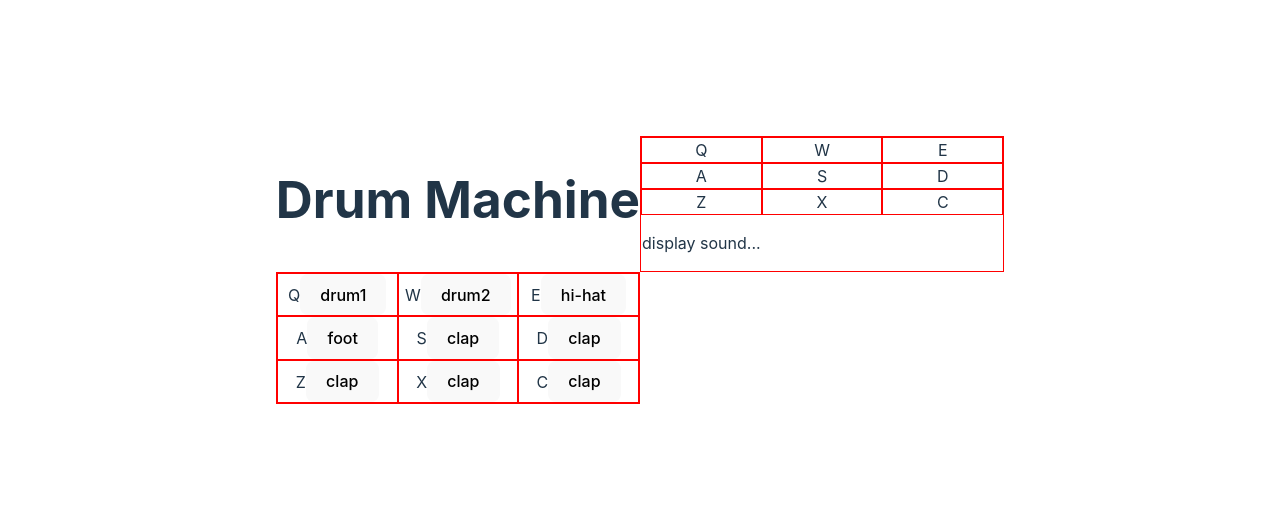
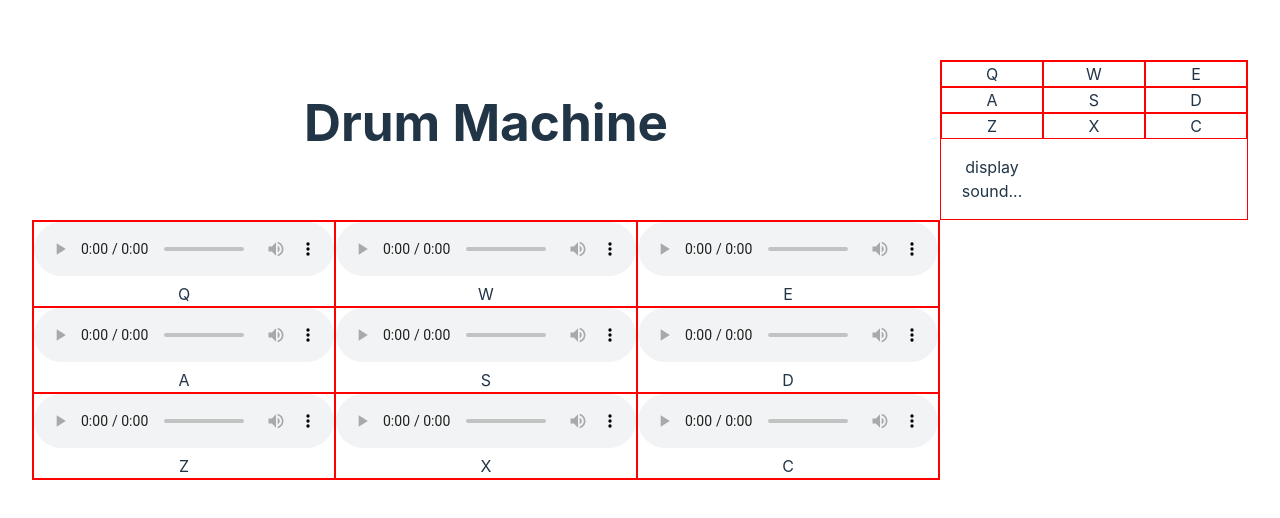
Before and after one commit to JohanCodeForFun/drum-machine, a React (Vite) app: page / in a window 1280 px wide. Shown: the part 130-648 px from the top of the page. Built offline with nearby package versions, Linux system fonts and the light colour scheme.

Commit message:
use freecodecamp drums object

```diff
--- a/src/assets/drumsData.js
+++ b/src/assets/drumsData.js
@@ -1,53 +1,47 @@
-import drum1 from "./BD_LXR_Valve11_A1.wav";
-import drum2 from "./HH_LXR_Valve_11.wav";
-import hiHat from "./HH_LXR_Valve_11.wav";
-import foot from "./Tom_LXR_Valve16.wav"
-import clap from "./Clap_LXR_Valve_1.wav"
-
 export const drums = [
   {
-    id: "Q",
-    name: "drum1",
-    sound: drum1
+    "key": "Q",
+    "song": "Heater-1",
+    "url": "https://s3.amazonaws.com/freecodecamp/drums/Heater-1.mp3"
 },
 {
-    id: "W",
-    name: "drum2",
-    sound: drum2
+    "key": "W",
+    "song": "Heater-2",
+    "url": "https://s3.amazonaws.com/freecodecamp/drums/Heater-2.mp3"
 },
 {
-    id: "E",
-    name: "hi-hat",
-    sound: hiHat
+    "key": "E",
+    "song": "Heater-3",
+    "url": "https://s3.amazonaws.com/freecodecamp/drums/Heater-3.mp3"
 },
 {
-    id: "A",
-    name: "foot",
-    sound: foot
+    "key": "A",
+    "song": "Heater-4",
+    "url": "https://s3.amazonaws.com/freecodecamp/drums/Heater-4_1.mp3"
 },
 {
-    id: "S",
-    name: "clap",
-    sound: clap
+    "key": "S",
+    "song": "Heater-6",
+    "url": "https://s3.amazonaws.com/freecodecamp/drums/Heater-6.mp3"
 },
 {
-    id: "D",
-    name: "clap",
-    sound: clap
+    "key": "D",
+    "song": "Dsc_Oh",
+    "url": "https://s3.amazonaws.com/freecodecamp/drums/Dsc_Oh.mp3"
 },
 {
-    id: "Z",
-    name: "clap",
-    sound: clap
+    "key": "Z",
+    "song": "Kick_n_Hat",
+    "url": "https://s3.amazonaws.com/freecodecamp/drums/Kick_n_Hat.mp3"
 },
 {
-    id: "X",
-    name: "clap",
-    sound: clap
+    "key": "X",
+    "song": "RP4_KICK_1",
+    "url": "https://s3.amazonaws.com/freecodecamp/drums/RP4_KICK_1.mp3"
 },
 {
-    id: "C",
-    name: "clap",
-    sound: clap
-  },
+    "key": "C",
+    "song": "Cev_H2",
+    "url": "https://s3.amazonaws.com/freecodecamp/drums/Cev_H2.mp3"
+}
 ];
--- a/src/components/DrumMachine.tsx
+++ b/src/components/DrumMachine.tsx
@@ -1,23 +1,27 @@
 import { drums } from "../assets/drumsData.js";
 
 type drums = {
-  name: string;
-  sound: string;
+  key: string;
+  song: string;
+  url: string;
 };
 
 export const DrumMachine = () => {
-  function handleClick(input: string) {
-    new Audio(input).play();
-  }
+  // function handleClick(input: string) {
+  //   // new Audio(input).play();
+  //   console.log(input)
+  //   return
+  // }
 
   return (
     <>
       <div className="pad-bank">
-        {drums.map((drum) => {
+        {drums.map((drum: drums) => {
           return (
-            <div className="drum-pad" id={drum.name} key={drum.id}>
-              <audio className="clip" id={drum.id} src={drum.sound}></audio>{drum.id}
-              <button key={drum.name}>{drum.name}</button>
+            <div className="drum-pad" id={drum.song} key={drum.key}
+            // onClick={() => console.log(drum.sound)}>
+              onClick={() => new Audio(drum.url)}>
+              <audio className="clip" id={drum.key} src={drum.url} controls></audio>{drum.key}
           </div>
           );
         })}
```
Lines whose indentation alone changed are shown as unchanged.
